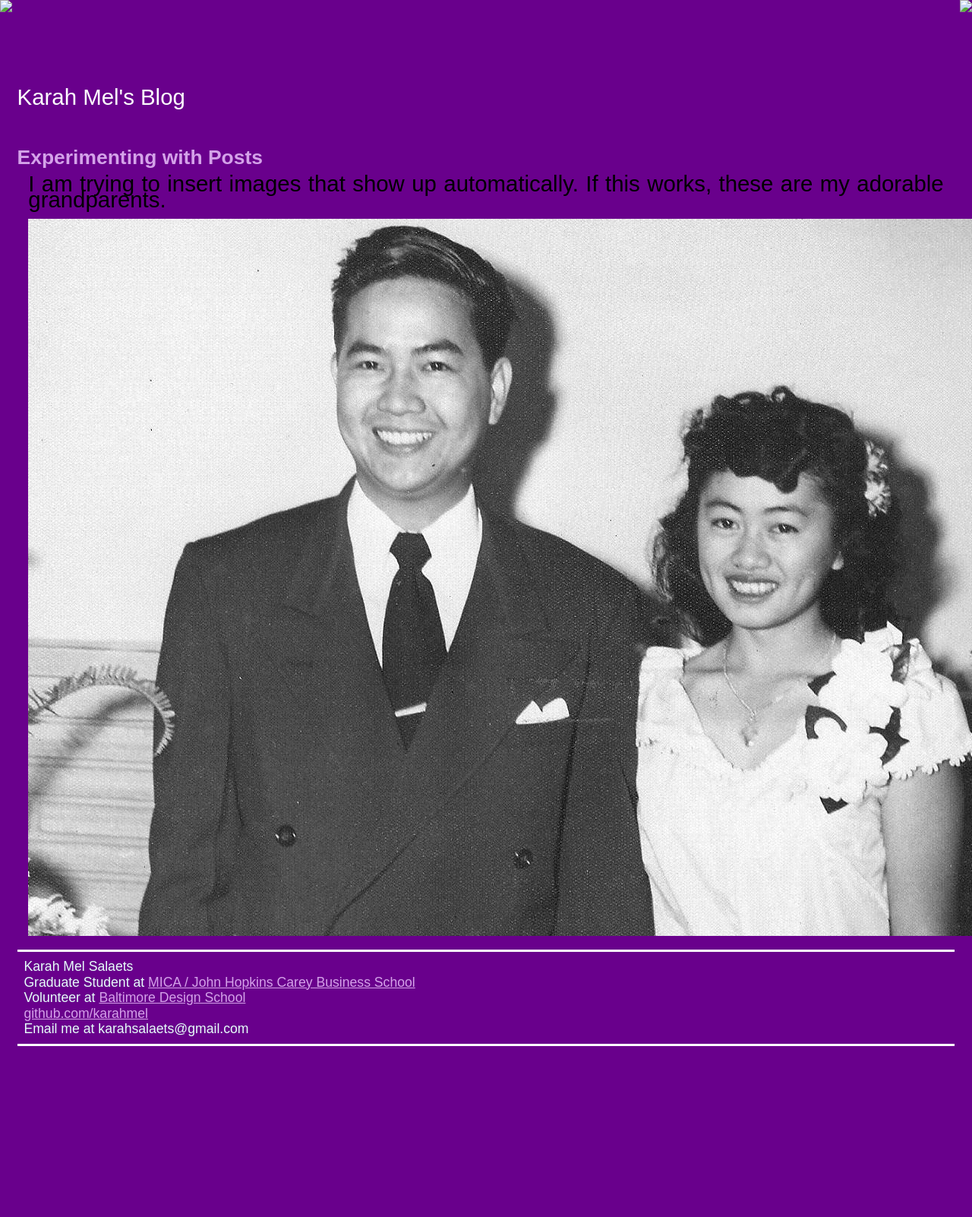
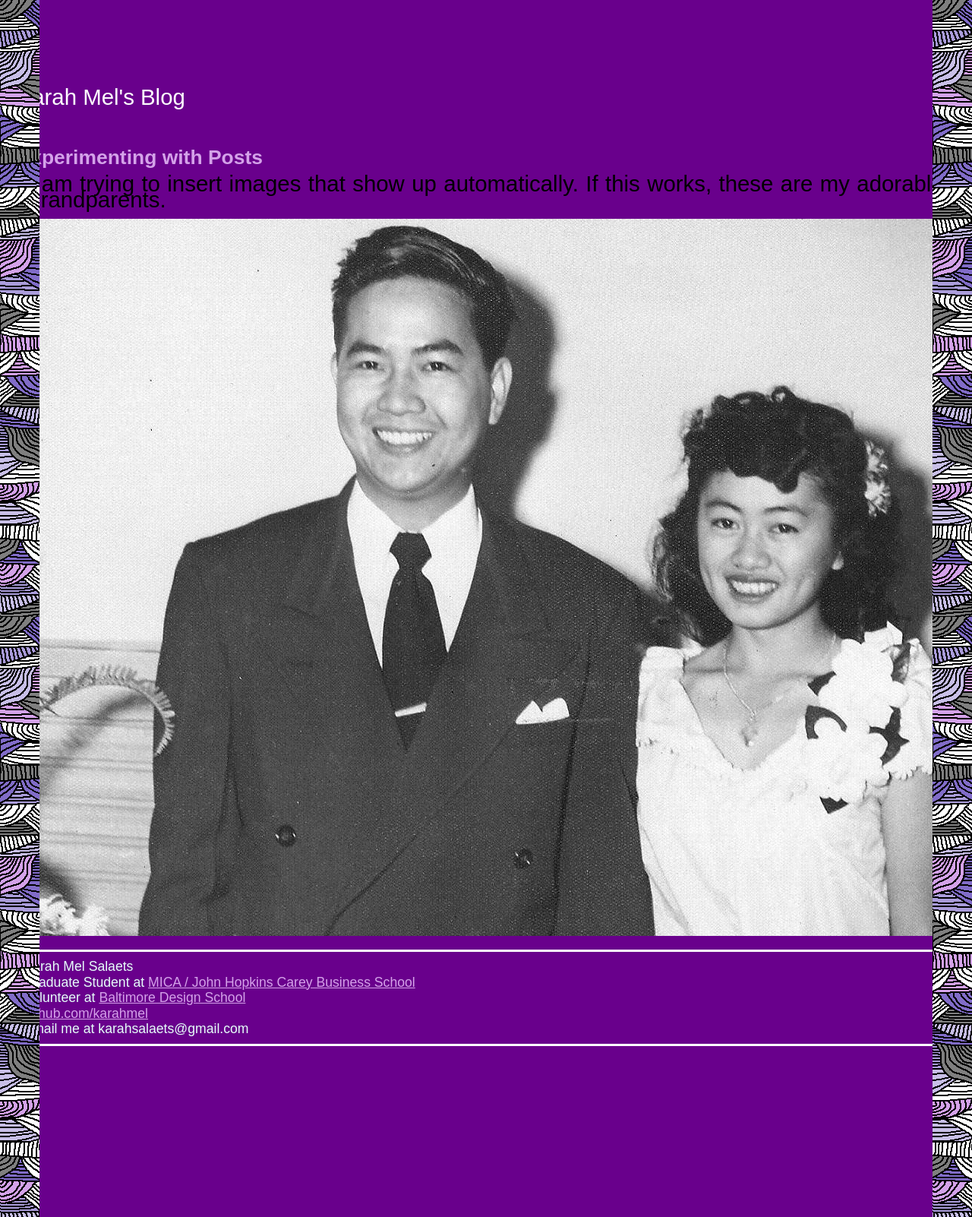
Before and after one commit to Karahmel/Blog, a Jekyll site: the page built from _posts/2014-11-1-Post-1.md, in a window 1280 px wide. Shown: the whole page at 76% size. Built offline with Jekyll 4.4.1, drawn with Linux system fonts in a browser that asks for light colours; Markdown is read by kramdown in place of the engine named in the settings; before the commit the page ends 1377 px from its top, so only the background shows below that.

Commit message:
Added to stripe
To make it show up on any default pages

```diff
--- a/_layouts/default.html
+++ b/_layouts/default.html
@@ -19,8 +19,8 @@
    <script type="text/javascript">try{Typekit.load();}catch(e){}</script>
 </head>
 <body>
-<img style="position: absolute; top: 0; left: 0; border: 0;" src="images/stripe.png">
-<img style="position: absolute; top: 0; right: 0; border: 0;" src="images/stripe.png">
+<img style="position: absolute; top: 0; left: 0; border: 0;" src="{{ site.url }}/Blog/images/stripe.png">
+<img style="position: absolute; top: 0; right: 0; border: 0;" src="{{ site.url }}/Blog/images/stripe.png">
 <!-- ClickTale Top part -->
 <script type="text/javascript">
 var WRInitTime=(new Date()).getTime();
```
